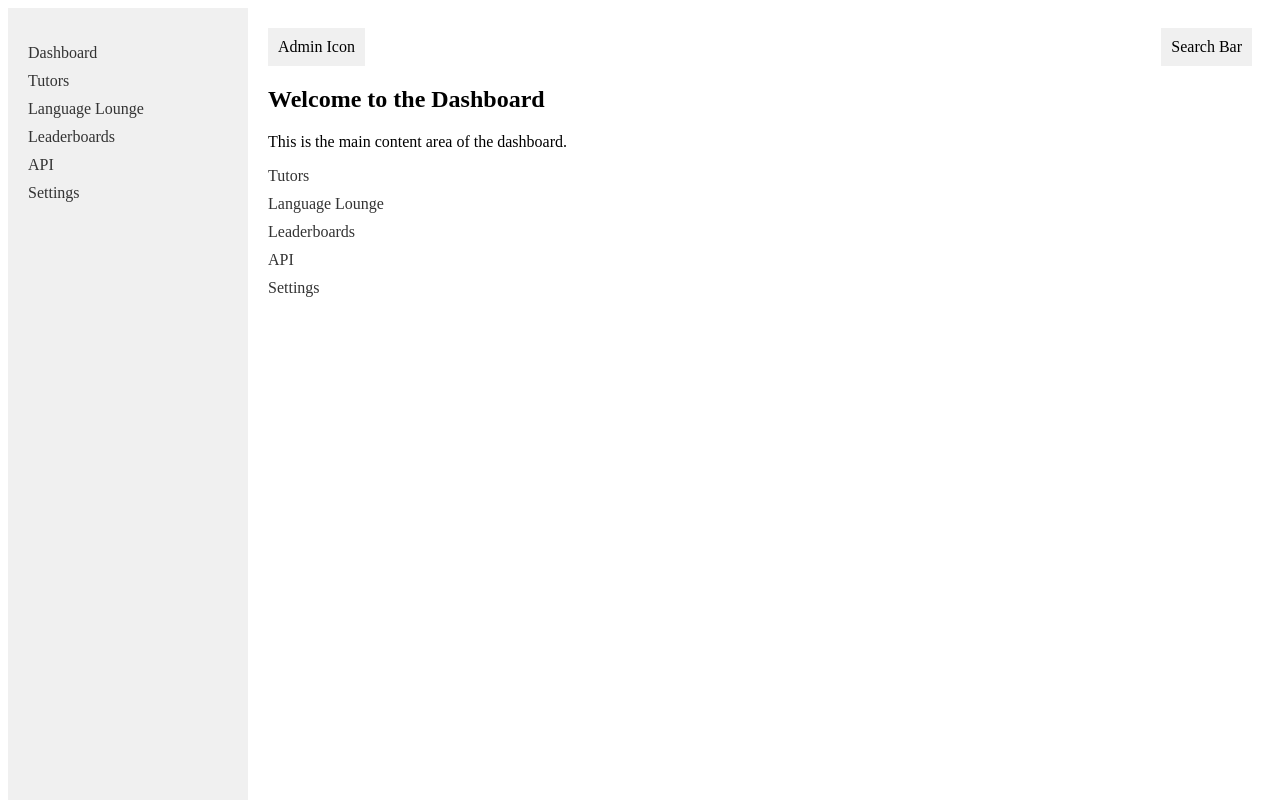
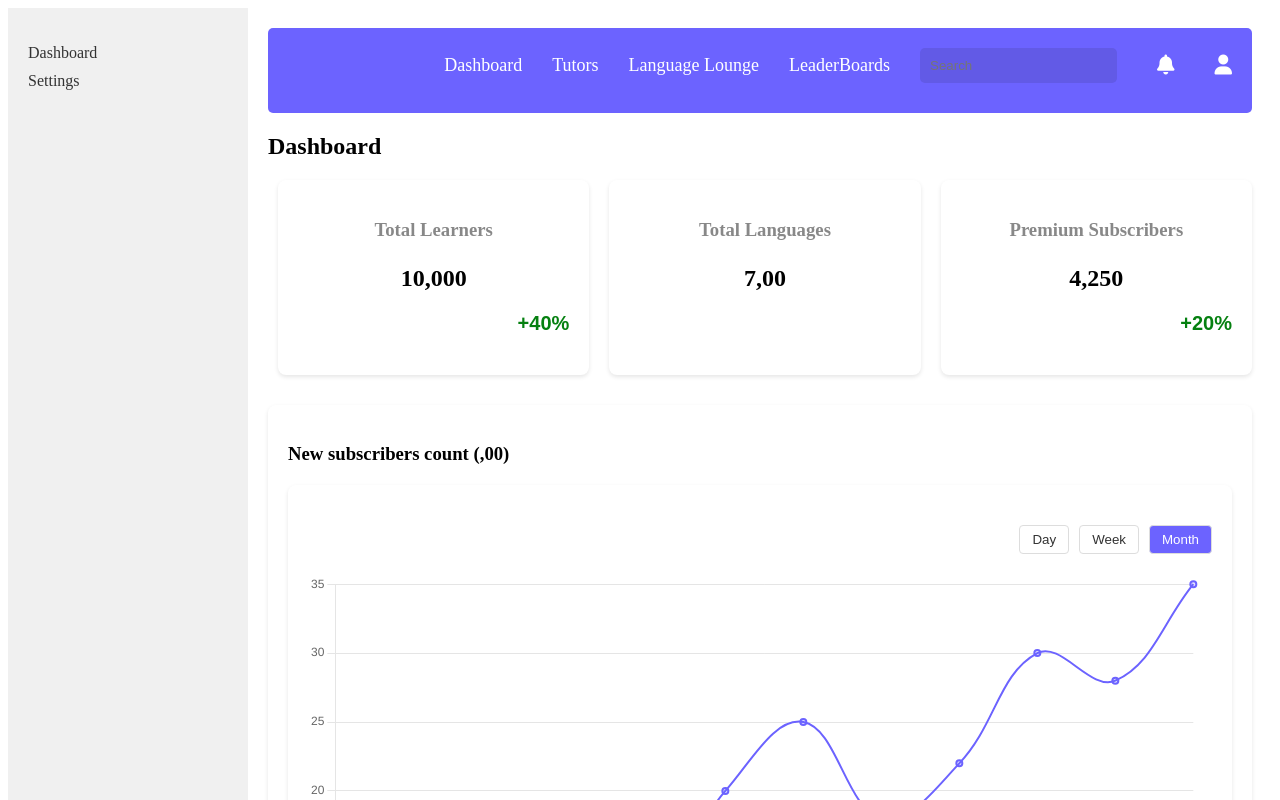
Before and after one commit to lulu-game/Lulu-gameV1, a React (Create React App) app in the folder admin/: page /admin/dashboard in a window 1280 px wide. Shown: the top 800 px of the page. Built offline with nearby package versions, Linux system fonts and the light colour scheme.

Commit message:
Build: Admin DashBoard Section-1

```diff
--- a/admin/package.json
+++ b/admin/package.json
@@ -3,12 +3,15 @@
   "version": "0.1.0",
   "private": true,
   "dependencies": {
+    "@fortawesome/fontawesome-free": "^6.5.1",
     "@testing-library/jest-dom": "^5.17.0",
     "@testing-library/react": "^13.4.0",
     "@testing-library/user-event": "^13.5.0",
     "bootstrap": "^5.3.3",
+    "chart.js": "^4.4.2",
     "react": "^18.2.0",
     "react-bootstrap": "^2.10.2",
+    "react-chartjs-2": "^5.2.0",
     "react-dom": "^18.2.0",
     "react-icons": "^5.0.1",
     "react-router-dom": "^6.22.3",
--- a/admin/src/components/Sidebar.js
+++ b/admin/src/components/Sidebar.js
@@ -6,11 +6,7 @@ import '../styles/Sidebar.css';
 const Sidebar = () => {
   const navLinks = [
     { name: 'Dashboard', path: '/admin/dashboard' },
-    { name: 'Tutors', path: '/admin/tutors' },
-    { name: 'Language Lounge', path: '/admin/language-lounge' },
-    { name: 'Leaderboards', path: '/admin/leaderboards' },
-    { name: 'API', path: '/admin/api' },
-    { name: 'Settings', path: '/admin/settings' },
+    { name: 'Settings', path: '/admin/' },
   ];
 
   return (
--- /dev/null
+++ b/admin/src/components/SubscribersChart.js
@@ -0,0 +1,124 @@
+// src/components/SubscribersChart.js
+import React, { useState } from 'react';
+import { Line } from 'react-chartjs-2';
+import {
+  Chart as ChartJS,
+  CategoryScale,
+  LinearScale,
+  PointElement,
+  LineElement,
+  Title,
+  Tooltip,
+  Legend,
+} from 'chart.js';
+
+ChartJS.register(
+  CategoryScale,
+  LinearScale,
+  PointElement,
+  LineElement,
+  Title,
+  Tooltip,
+  Legend
+);
+
+const SubscribersChart = () => {
+  const [filterOption, setFilterOption] = useState('month');
+
+  const data = {
+    labels: [
+      'Jan 1', 'Feb 1', 'Mar 1', 'Apr 1', 'May 1', 'Jun 1',
+      'Jul 1', 'Aug 1', 'Sep 1', 'Oct 1', 'Nov 1', 'Dec 1',
+    ],
+    datasets: [
+      {
+        label: 'New subscribers count',
+        data: [15, 10, 8, 15, 12, 20, 25, 18, 22, 30, 28, 35],
+        backgroundColor: 'rgba(108, 99, 255, 0.2)',
+        borderColor: 'rgba(108, 99, 255, 1)',
+        borderWidth: 2,
+        tension: 0.4,
+      },
+    ],
+  };
+
+  const options = {
+    scales: {
+      x: {
+        grid: {
+          display: false,
+        },
+      },
+      y: {
+        grid: {
+          display: true,
+        },
+        ticks: {
+          stepSize: 5,
+        },
+      },
+    },
+    plugins: {
+      legend: {
+        display: false,
+      },
+    },
+  };
+
+  const handleFilterChange = (filter) => {
+    setFilterOption(filter);
+
+    let filteredData = [];
+    let filteredLabels = [];
+
+    switch (filter) {
+      case 'day':
+        filteredData = [5, 8, 12, 10, 15, 18, 20, 25, 22, 28, 30, 35];
+        filteredLabels = [
+          '1', '2', '3', '4', '5', '6', '7', '8', '9', '10', '11', '12',
+        ];
+        break;
+      case 'week':
+        filteredData = [40, 50, 60, 70];
+        filteredLabels = ['Week 1', 'Week 2', 'Week 3', 'Week 4'];
+        break;
+      case 'month':
+        filteredData = data.datasets[0].data;
+        filteredLabels = data.labels;
+        break;
+      default:
+        break;
+    }
+
+    data.datasets[0].data = filteredData;
+    data.labels = filteredLabels;
+  };
+
+  return (
+    <div className="chart-container">
+      <div className="chart-filters">
+        <button
+          className={`filter-btn ${filterOption === 'day' ? 'active' : ''}`}
+          onClick={() => handleFilterChange('day')}
+        >
+          Day
+        </button>
+        <button
+          className={`filter-btn ${filterOption === 'week' ? 'active' : ''}`}
+          onClick={() => handleFilterChange('week')}
+        >
+          Week
+        </button>
+        <button
+          className={`filter-btn ${filterOption === 'month' ? 'active' : ''}`}
+          onClick={() => handleFilterChange('month')}
+        >
+          Month
+        </button>
+      </div>
+      <Line data={data} options={options} />
+    </div>
+  );
+};
+
+export default SubscribersChart;
--- a/admin/src/index.js
+++ b/admin/src/index.js
@@ -6,6 +6,7 @@ import './styles/Sidebar.css';
 //import './styles/SidebarLink.css';
 import './styles/Login.css';
 import App from './App';
+import '@fortawesome/fontawesome-free/css/all.css';
 
 ReactDOM.render(
   <React.StrictMode>
--- a/admin/src/pages/Dashboard.js
+++ b/admin/src/pages/Dashboard.js
@@ -3,6 +3,8 @@ import React from 'react';
 import { Link } from 'react-router-dom';
 import Sidebar from '../components/Sidebar';
 import '../styles/Dashboard.css';
+import SubscribersChart from '../components/SubscribersChart';
+
 
 const Dashboard = () => {
   return (
@@ -10,31 +12,45 @@ const Dashboard = () => {
       <Sidebar />
       <div className="content">
         <header>
-          <div className="admin-icon">Admin Icon</div>
-          <div className="search-bar">Search Bar</div>
+          <nav className="top-nav">
+            <div className="logo"></div>
+            <ul className="nav-links">
+              <li><Link to="/admin/dashboard" className="active">Dashboard</Link></li>
+              <li><Link to="/admin/tutors">Tutors</Link></li>
+              <li><Link to="/admin/language-lounge">Language Lounge</Link></li>
+              <li><Link to="/admin/leaderboards">LeaderBoards</Link></li>
+              <li><input type="text" placeholder="Search" className="search-bar" /></li>
+              <li><i className="fa fa-bell"></i></li>
+              <li><i className="fa fa-user"></i></li>
+            </ul>
+          </nav>
         </header>
         <main>
-          <h2>Welcome to the Dashboard</h2>
-          <p>This is the main content area of the dashboard.</p>
-          <nav>
-            <ul>
-              <li>
-                <Link to="/admin/tutors">Tutors</Link>
-              </li>
-              <li>
-                <Link to="/admin/language-lounge">Language Lounge</Link>
-              </li>
-              <li>
-                <Link to="/admin/leaderboards">Leaderboards</Link>
-              </li>
-              <li>
-                <Link to="/admin/api">API</Link>
-              </li>
-              <li>
-                <Link to="/admin/settings">Settings</Link>
-              </li>
-            </ul>
-          </nav>
+          <h2>Dashboard</h2>
+          <div className="dashboard-stats">
+            <div className="stat-card">
+              <h3>Total Learners</h3>
+              <p className="stat-value">10,000</p>
+              <p className="stat-change">+40%</p> {/* Move to the right */}
+            </div>
+            <div className="stat-card">
+              <h3>Total Languages</h3>
+              <p className="stat-value">7,00</p>
+            </div>
+            <div className="stat-card">
+              <h3>Premium Subscribers</h3>
+              <p className="stat-value">4,250</p>
+              <p className="stat-change">+20%</p> {/* Move to the right */}
+            </div>
+          </div>
+          <div className="chart-container">
+            <h3>New subscribers count <strong>(,00)</strong></h3>
+            <SubscribersChart />
+          </div>
+          <div className="progress-overview">
+            <h3>Learning Progress Overview</h3>
+            {/* Add your progress overview component here */}
+          </div>
         </main>
       </div>
     </div>
--- a/admin/src/styles/Dashboard.css
+++ b/admin/src/styles/Dashboard.css
@@ -1,5 +1,14 @@
 /* src/styles/Dashboard.css */
-.dashboard-container {
+@keyframes fadeIn {
+    0% {
+      opacity: 0;
+    }
+    100% {
+      opacity: 1;
+    }
+  }
+
+  .dashboard-container {
     display: flex;
     height: 100vh;
   }
@@ -7,17 +16,179 @@
   .content {
     flex-grow: 1;
     padding: 20px;
+    background-color: #ffffff;
   }
 
-  header {
+  .top-nav {
+    display: flex;
+    align-items: center;
+    justify-content: space-between;
+    background-color:#6c63ff;
+    color: #fff;
+    padding: 10px 20px;
+    border-radius: 5px;
+    animation: fadeIn 0.5s ease; /* Fade in animation */
+  }
+
+  .nav-links {
+    list-style: none;
+    margin: 0;
+    padding: 0;
+    display: flex;
+    align-items: center;
+  }
+
+  .nav-links li {
+    margin-right: 30px; /* Increase margin for spacing */
+  }
+
+  .nav-links li:last-child {
+    margin-right: 0;
+  }
+
+  .nav-links li a {
+    color: #fff;
+    text-decoration: none;
+    font-size: 18px;
+    transition: background-color 0.3s ease;
+  }
+
+  .nav-links li a:hover {
+    background-color: #0056b3;
+    border-radius: 5px;
+    padding: 8px 16px;
+  }
+
+  .search-bar {
+    color: #ffffff;
+    padding: 10px;
+    border-radius: 5px;
+    border: 1px solid #a80e0e; /* Add border for distinction */
+    background-color: #ffffff; /* Set background color to white */
+  }
+  .fa-bell,
+  .fa-user {
+    font-size: 20px;
+    margin-left: 10px;
+  }
+
+  .logo {
+    font-size: 24px;
+    font-weight: bold;
+  }
+
+  .dashboard-stats {
     display: flex;
     justify-content: space-between;
-    align-items: center;
     margin-bottom: 20px;
   }
 
-  .admin-icon,
-  .search-bar {
-    padding: 10px;
-    background-color: #f0f0f0;
+  .stat-card {
+    flex: 1;
+    padding: 20px;
+    background-color: #f5f5f5;
+    border-radius: 10px;
+    margin-right: 20px;
+    transition: transform 0.3s ease;
   }
+  .stat-card:hover {
+    transform: scale(1.05); /* Scale up the card on hover */
+  }
+
+  .stat-card:last-child {
+    margin-right: 0;
+  }
+
+  .stat-card h3 {
+    margin-bottom: 10px;
+  }
+
+  .stat-value {
+    font-size: 24px;
+    font-weight: bold;
+  }
+
+  .stat-change {
+    color: #61c504;
+    text-align: right;
+    font-weight: bolder;
+    cursor: pointer;
+  }
+  .dashboard-stats {
+    display: flex;
+    justify-content: space-between;
+    margin-bottom: 30px;
+  }
+
+  .stat-card {
+    background-color: #ffffff;
+    padding: 20px;
+    border-radius: 8px;
+    box-shadow: 0 2px 4px rgba(0, 0, 0, 0.1);
+    text-align: center;
+    flex: 1;
+    margin: 0 10px;
+  }
+
+  .stat-card h3 {
+    color: #888888;
+    margin-bottom: 10px;
+  }
+
+  .stat-value {
+    font-size: 24px;
+    font-weight: bold;
+    margin-bottom: 5px;
+  }
+
+  .stat-change {
+    font-size: 20px;
+    color: #058010;
+    font-family: 'Fredoka One', sans-serif;
+  }
+
+  .chart-container {
+    background-color: #ffffff;
+    padding: 20px; /* Maintain padding for content */
+    border-radius: 8px;
+    box-shadow: 0 2px 4px rgba(0, 0, 0, 0.1);
+    margin-bottom: 20px;
+    max-width: 100%; /* Set the maximum width of the chart container to 100% */
+    overflow: auto; /* Hide any overflowing content */
+  }
+  .chart-container h3 {
+    margin-bottom: 20px;
+  }
+
+  .progress-overview {
+    background-color: #ffffff;
+    padding: 20px;
+    border-radius: 8px;
+    box-shadow: 0 2px 4px rgba(0, 0, 0, 0.1);
+  }
+
+  .progress-overview h3 {
+    margin-bottom: 20px;
+  }
+  .chart-filters {
+    display: flex;
+    justify-content: flex-end;
+    margin-bottom: 20px;
+  }
+
+  .filter-btn {
+    background-color: #ffffff;
+    color: #333333;
+    border: 1px solid #dddddd;
+    border-radius: 4px;
+    padding: 6px 12px;
+    margin-left: 10px;
+    cursor: pointer;
+    transition: background-color 0.3s ease;
+  }
+
+  .filter-btn:hover,
+  .filter-btn.active {
+    background-color: #6c63ff;
+    color: #ffffff;
+  }
```
Also changed, not shown: 1 other file (tests, documents, lock files or other folders).
